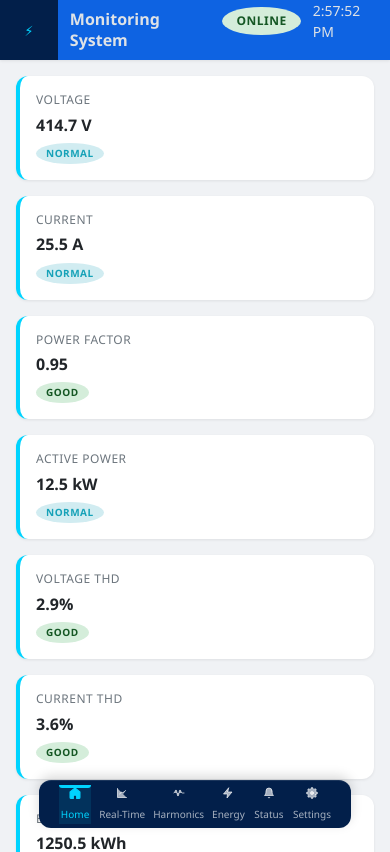
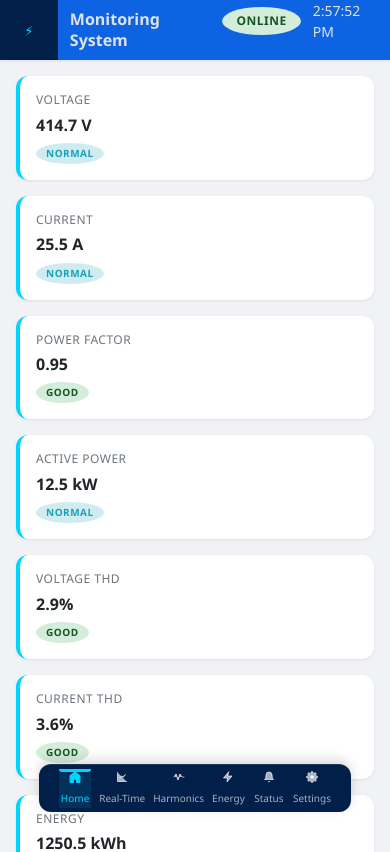
Before and after one commit to Legend-Paul/Harmonics-dashboard, a React (Vite) app: page / in a window 390 px wide. Shown: the top 852 px of the page. Built offline with nearby package versions, Linux system fonts and the light colour scheme.

Commit message:
Move sidebar position 1rem above the bottom

```diff
--- a/src/components/Sidebar/Sidebar.css
+++ b/src/components/Sidebar/Sidebar.css
@@ -224,7 +224,7 @@
 	.sidebar {
 		position: fixed;
 		top: auto;
-		bottom: 1rem;
+		bottom: 2rem;
 		left: 50%;
 		border-radius: var(--radius-lg) !important;
 		padding: var(--spacing-md) var(--spacing-lg);
```
